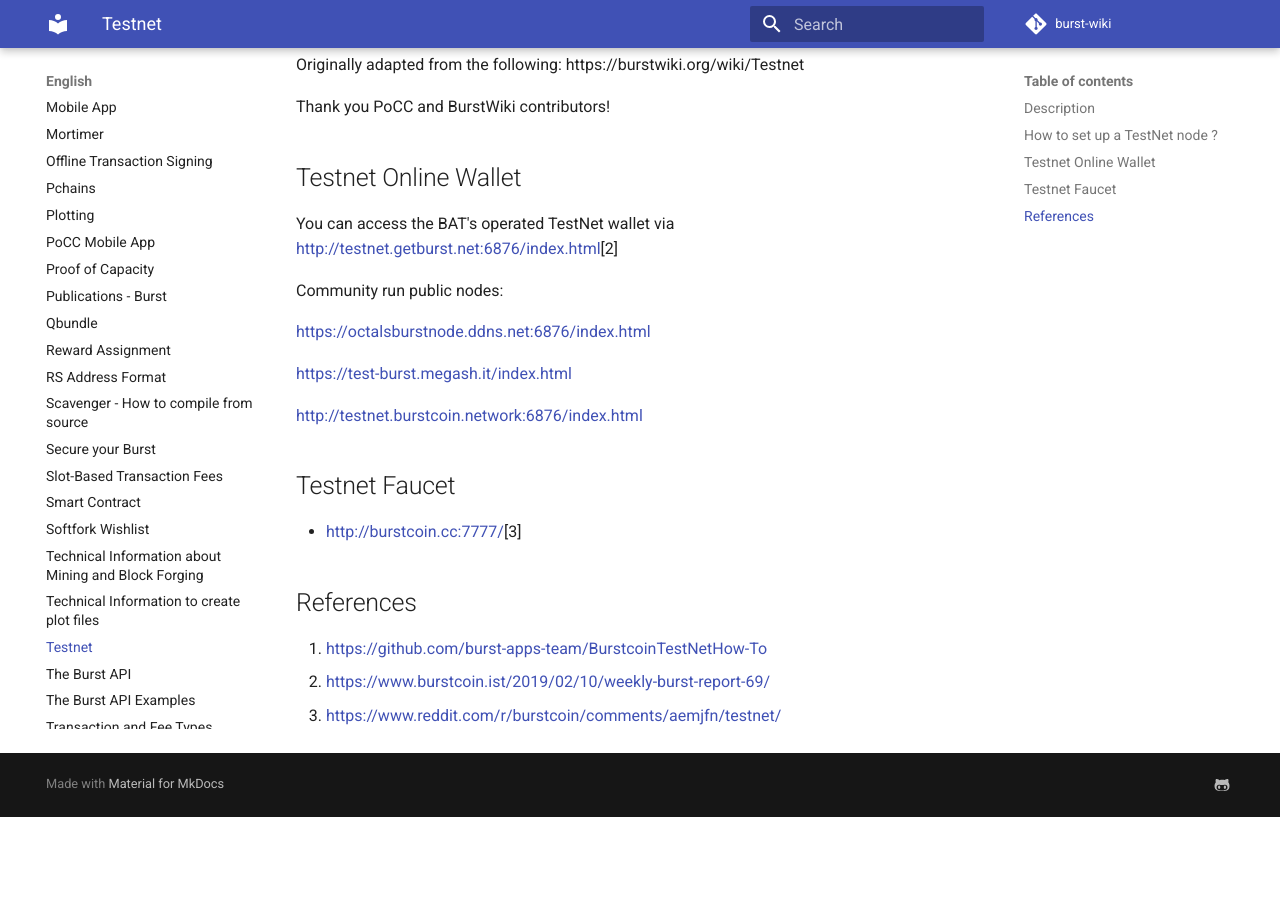
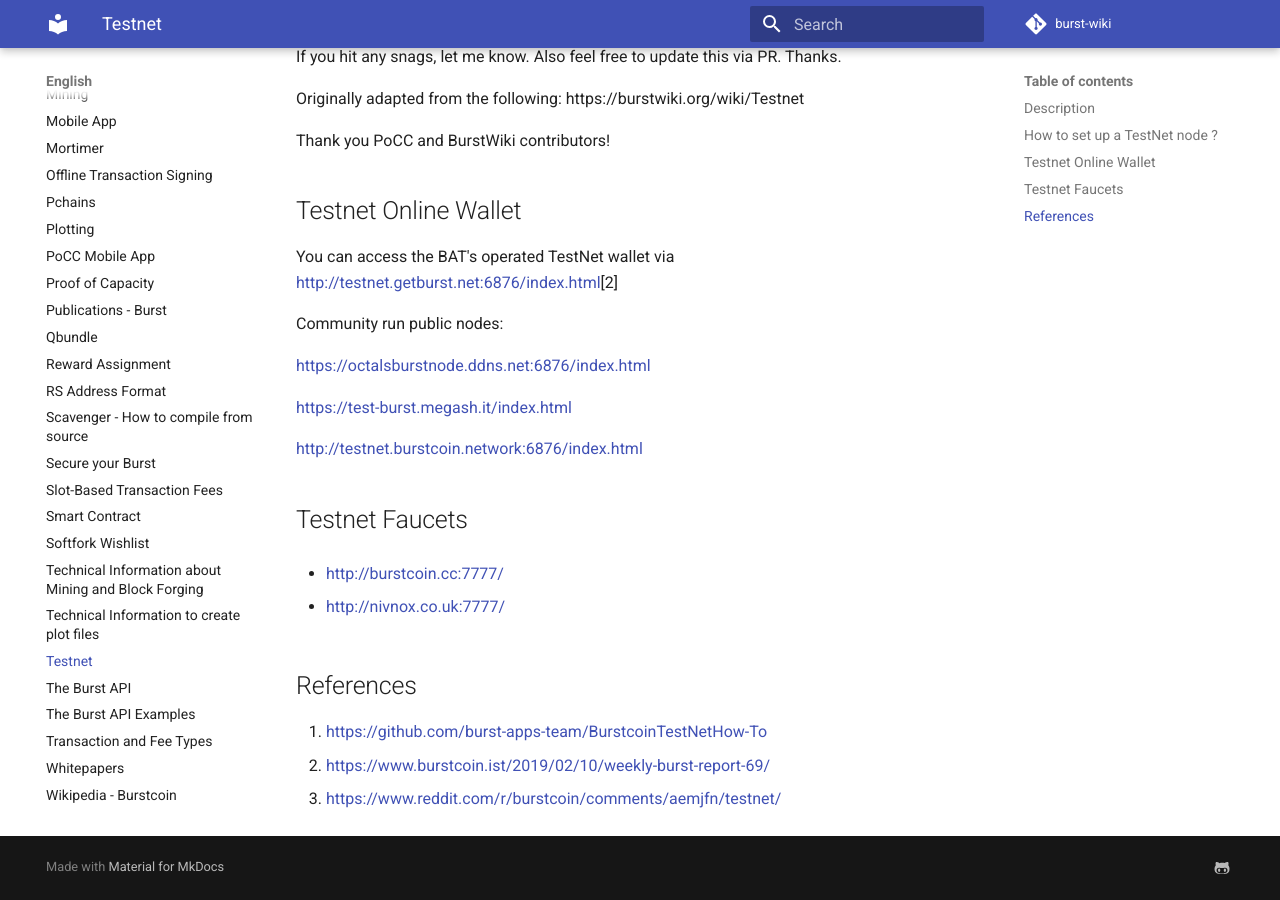
Before and after one commit to burst-apps-team/burst-wiki, an MkDocs documentation site: the page built from docs/en/testnet.md, in a window 1280 px wide and 900 px high, scrolled down 2331 px. Built offline with MkDocs 1.6.1 and Material for MkDocs 9.7.7, drawn with Linux system fonts in a browser that asks for light colours; comment, search, counter and statistics services are not loaded; old or Windows-style settings are respelled for this version of MkDocs; before the commit the page ends 3148 px from its top, so only the background shows below that.

Commit message:
Update testnet.md

```diff
--- a/docs/en/testnet.md
+++ b/docs/en/testnet.md
@@ -107,9 +109,11 @@ Community run public nodes:
 
 
 
-## Testnet Faucet
+## Testnet Faucets
 
--   <http://burstcoin.cc:7777/>[3]
+-   <http://burstcoin.cc:7777/>
+
+-   <http://nivnox.co.uk:7777/>
 
 ## References
 
```
Also changed, not shown: other parts of docs/en/testnet.md (+2 -0 lines).
